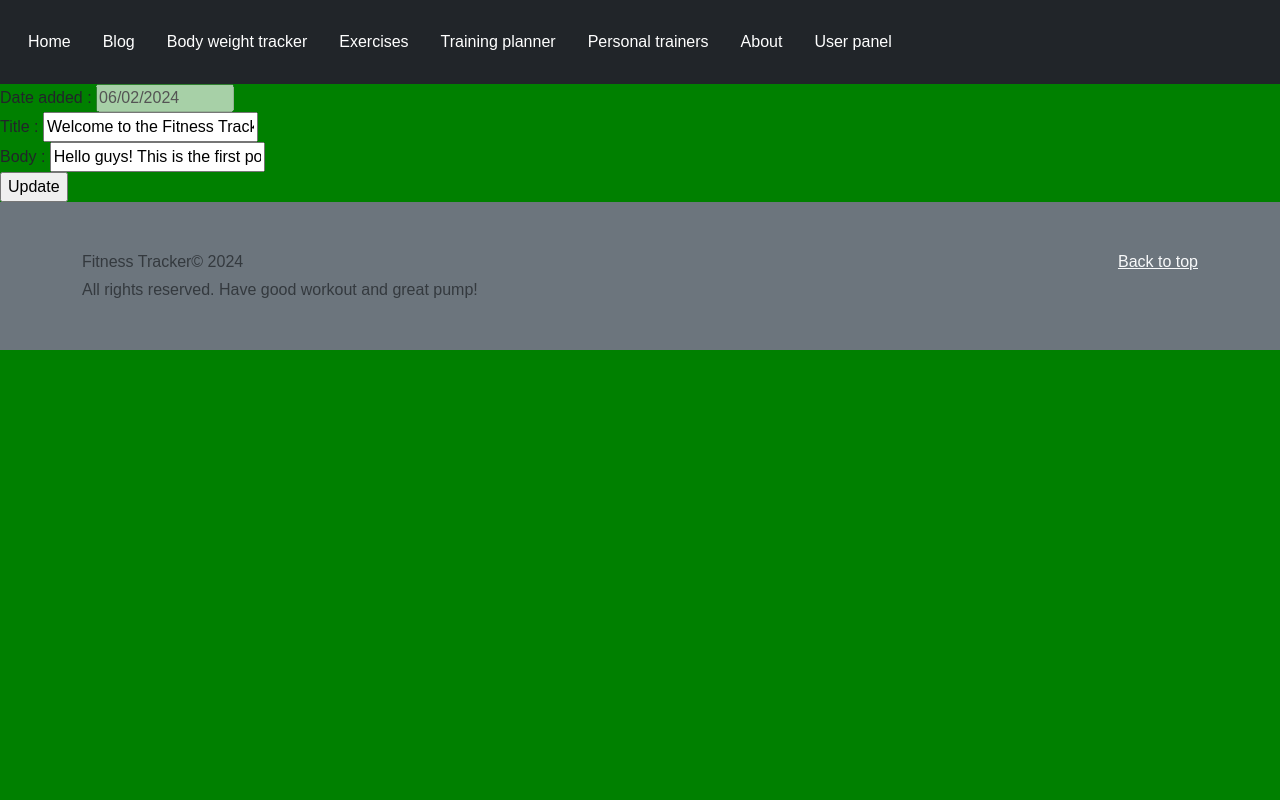
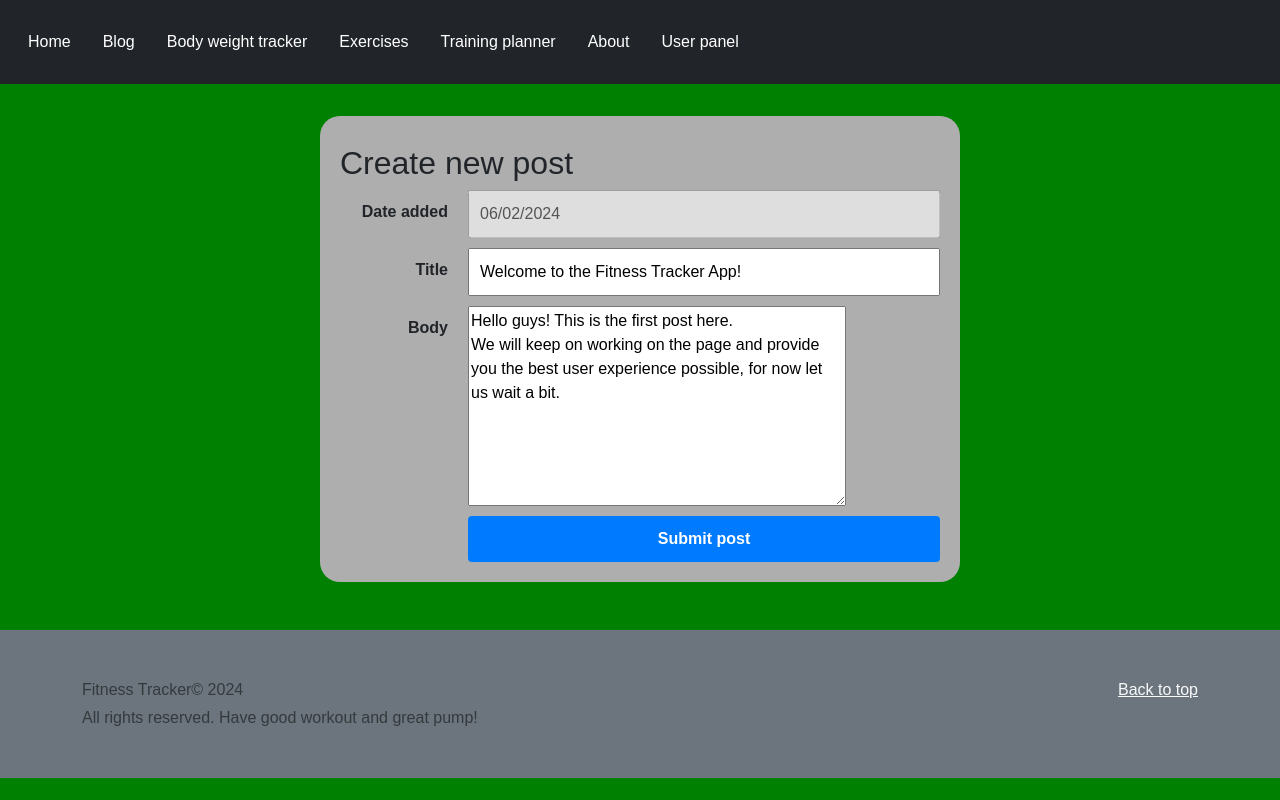
Before and after one commit to piotr-GG/fitness_tracker, a Flask app: page /blog/1/update in a window 1280 px wide. Run offline with Flask 3, Linux system fonts and the light colour scheme; the visitor is signed in with stand-in values (Sample User, id 1); data comes from the database, SQL or seed files in the repository; some libraries are stand-ins or nearby versions.

Commit message:
Merged create and update forms for blog posts

```diff
--- a/ft_app/blog.py
+++ b/ft_app/blog.py
@@ -44,7 +44,7 @@ def create():
             flash(r"There were errors during registration. Please correct them.")
             for m in msg:
                 flash(m)
-    return render_template("blog/create.html", form=form)
+    return render_template("blog/create_update.html", form=form)
 
 
 @bp.route('/<int:post_id>/update', methods=['GET', 'POST'])
@@ -72,7 +72,7 @@ def update(post_id):
             flash(r"There were errors during updating the blog post. Please correct them.")
             for m in msg:
                 flash(m)
-    return render_template("blog/update.html", form=form)
+    return render_template("blog/create_update.html", form=form)
 
 
 @bp.route('/<int:post_id>/delete', methods=['GET', 'POST'])
--- a/ft_app/forms.py
+++ b/ft_app/forms.py
@@ -1,7 +1,7 @@
 import datetime
 from datetime import date
 
-from wtforms import Form, StringField, PasswordField, validators
+from wtforms import Form, StringField, PasswordField, validators, TextAreaField
 from wtforms.fields.datetime import DateField
 from wtforms.fields.numeric import DecimalField
 from wtforms.validators import StopValidation
@@ -60,9 +60,9 @@ class BlogPostCreateForm(FormErrorPrinter):
     title = StringField('Title',
                         validators=[validators.Length(min=5, max=200)],
                         render_kw={"class": "resizable-text-title"})
-    body = StringField('Body',
-                       validators=[validators.Length(min=5)],
-                       render_kw={"class": "resizable-text-body"})
+    body = TextAreaField('Body',
+                         validators=[validators.Length(min=5)],
+                         render_kw={"class": "resizable-text-body"})
 
 
 class BodyWeightRecordForm(FormErrorPrinter):
--- a/ft_app/static/css/blog_index.css
+++ b/ft_app/static/css/blog_index.css
@@ -117,3 +117,7 @@ h1, h2, h3, h4, h5, h6 {
     padding-left: 250px;
     padding-right: 25%;
 }
+
+.preserve-whitespace {
+    white-space: pre-line;
+}
--- a/ft_app/templates/base.html
+++ b/ft_app/templates/base.html
@@ -19,7 +19,7 @@
             <li class="navbar"><a class="navbar" href="{{ url_for('bw_tracker.index') }}">Body weight tracker</a></li>
             <li class="navbar"><a class="navbar" href="{{ url_for('exercises.index') }}">Exercises</a></li>
             <li class="navbar"><a class="navbar" href="{{ url_for('training_planner.index') }}">Training planner</a></li>
-            <li class="navbar"><a class="navbar" href="{{ url_for('personal_trainers.index') }} ">Personal trainers</a></li>
+<!--            <li class="navbar"><a class="navbar" href="{{ url_for('personal_trainers.index') }} ">Personal trainers</a></li>-->
             <li class="navbar"><a class="navbar" href="{{ url_for('about.index') }}">About</a></li>
             {% if g.user %}
             <li class="navbar"><a class="navbar" href="{{ url_for('auth.user_panel') }}">User panel</a></li>
--- a/ft_app/templates/blog/create.html
+++ b/ft_app/templates/blog/create_update.html
@@ -13,7 +13,7 @@
         <div class="form-grid-item"> {{ form.date.label }}{{ form.date() }} </div>
         <div class="form-grid-item"> {{ form.title.label }}{{ form.title() }} </div>
         <div class="form-grid-item"> {{ form.body.label }}{{ form.body() }} </div>
-        <div class="form-grid-item"> <label></label><input type="submit" value="Create" class="btn btn-submit"></div>
+        <div class="form-grid-item"> <label></label><input type="submit" value="Submit post" class="btn btn-submit"></div>
     </form>
 </div>
 {% endblock %}
--- a/ft_app/templates/blog/index.html
+++ b/ft_app/templates/blog/index.html
@@ -22,7 +22,7 @@
                                 , last edited on {{ blog_post.last_edited.strftime('%Y-%m-%d') }}
                             {% endif %}
                     </p>
-                    <p>{{ blog_post.body }}</p>
+                    <p class="preserve-whitespace">{{ blog_post.body }}</p>
                     {% if blog_post.user.id == g.user.id %}
                         <a class="btn-user" href="{{ url_for('blog.update', post_id=blog_post.id) }}">Edit</a>
                         <a class="btn-user" href="{{ url_for('blog.delete', post_id=blog_post.id) }}">Delete</a>
--- a/ft_app/templates/blog/update.html
+++ /dev/null
@@ -1,14 +0,0 @@
-{%extends 'base.html' %}
-
-{% block head %}
-<title>Create new blog post</title>
-{% endblock %}
-
-{% block body %}
-    <form method="post">
-        <div> {{ form.date.label }} : {{ form.date() }} </div>
-        <div> {{ form.title.label }} : {{ form.title() }} </div>
-        <div> {{ form.body.label }} : {{ form.body() }} </div>
-        <input type="submit" value="Update">
-    </form>
-{% endblock %}
--- a/ft_app/templates/index.html
+++ b/ft_app/templates/index.html
@@ -42,9 +42,10 @@
       (url_for('bw_tracker.index'), 'Body weight tracker', url_for('static', filename='img/bodyweight.png')),
       (url_for('exercises.index'), 'Exercises', url_for('static', filename='img/exercise.png')),
       (url_for('training_planner.index'), 'Training planner', url_for('static', filename='img/planner.png')),
-      (url_for('personal_trainers.index'), 'Personal trainers', url_for('static', filename='img/pt.png')),
       (url_for('about.index'), 'About', url_for('static', filename='img/information.png'))
       ] %}
+
+       ## (url_for('personal_trainers.index'), 'Personal trainers', url_for('static', filename='img/pt.png')),
      <div class="col">
        <div class="card shadow-sm">
          <!-- <svg class="bd-placeholder-img card-img-top" width="100%" height="225" xmlns="http://www.w3.org/2000/svg" role="img" aria-label="Placeholder: Thumbnail" preserveAspectRatio="xMidYMid slice" focusable="false"><title>Placeholder</title><rect width="100%" height="100%" fill="#55595c"/><text x="50%" y="50%" fill="#eceeef" dy=".3em">Thumbnail</text></svg>-->
```
